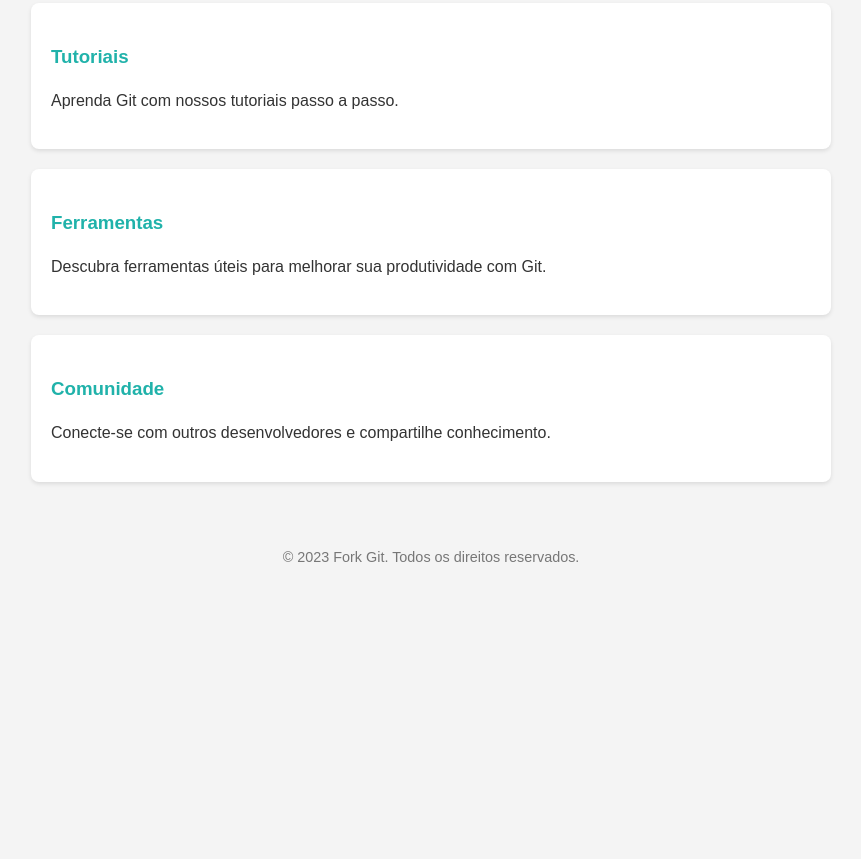
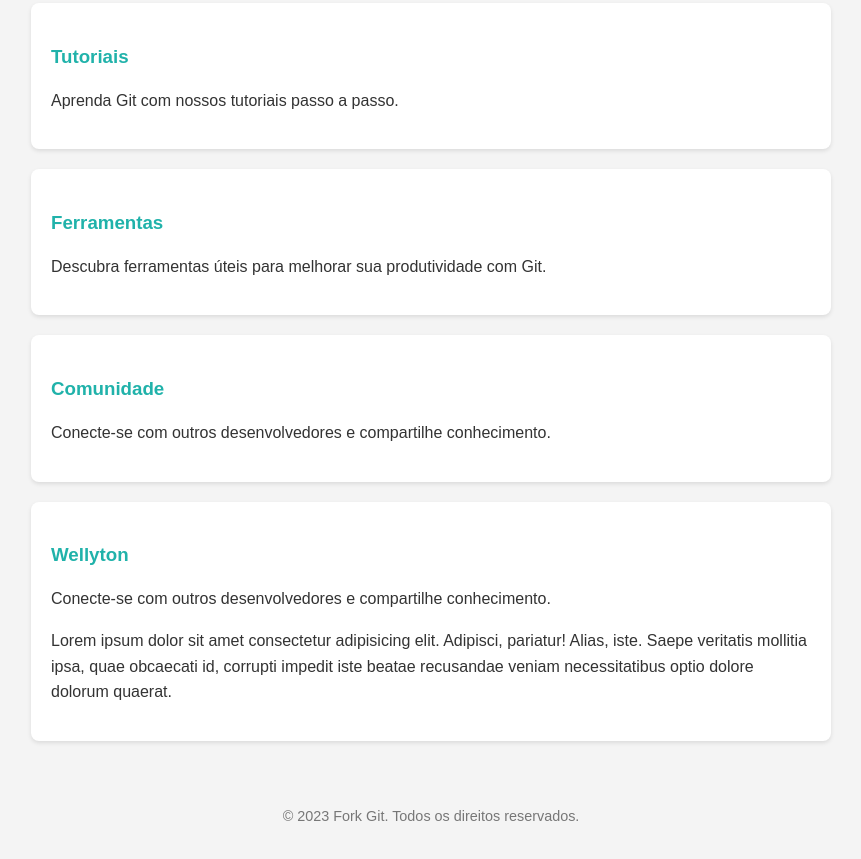
Before and after one commit to IsaqueTADS/Fork-git-js, a plain HTML site: page index.html in a window 1280 px wide. Shown: the part 793-1652 px from the top of the page, without its empty margins (209-1070 px from the left). Before the commit the page ends 1425 px from the top, so only its background shows below. Drawn offline with Linux system fonts and the light colour scheme.

Commit message:
feat: add container section for Wellyton

```diff
--- a/index.html
+++ b/index.html
@@ -47,6 +47,12 @@
       <h3>Comunidade</h3>
       <p>Conecte-se com outros desenvolvedores e compartilhe conhecimento.</p>
     </section>
+
+    <section id="community">
+      <h3>Wellyton</h3>
+      <p>Conecte-se com outros desenvolvedores e compartilhe conhecimento.</p>
+      <p>Lorem ipsum dolor sit amet consectetur adipisicing elit. Adipisci, pariatur! Alias, iste. Saepe veritatis mollitia ipsa, quae obcaecati id, corrupti impedit iste beatae recusandae veniam necessitatibus optio dolore dolorum quaerat.</p>
+    </section>
   </main>
 
   <footer>
```
